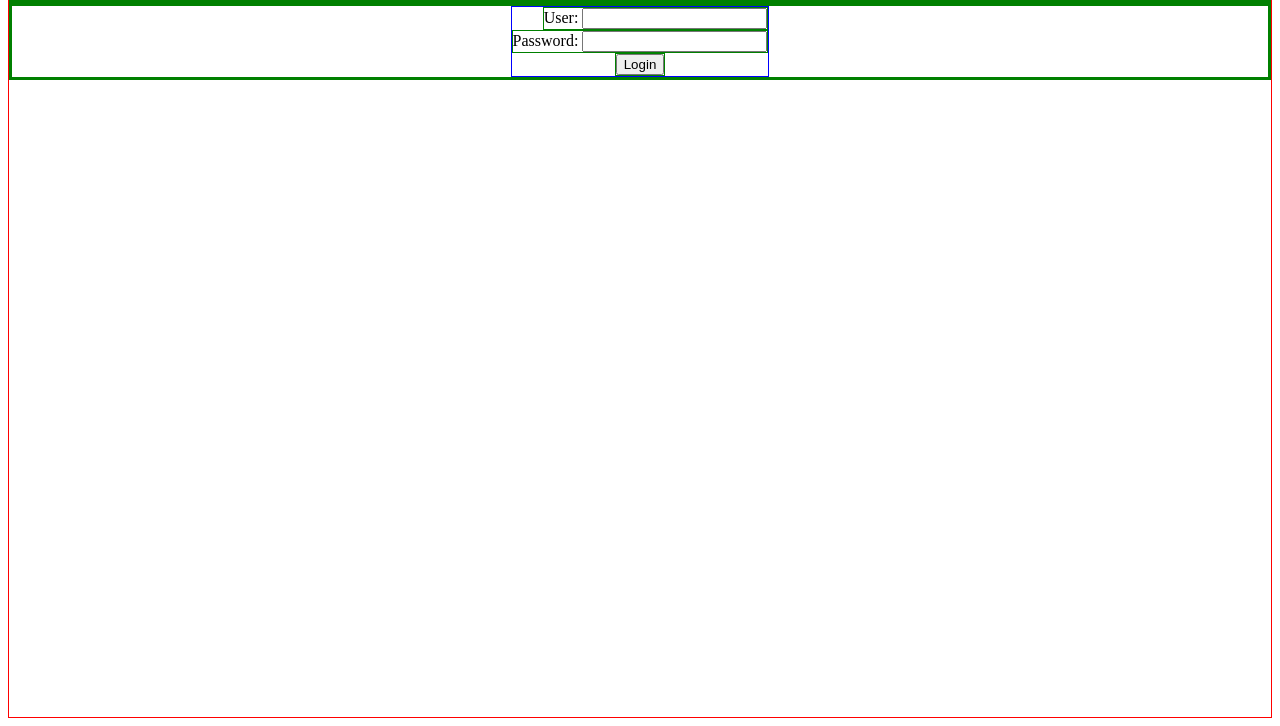
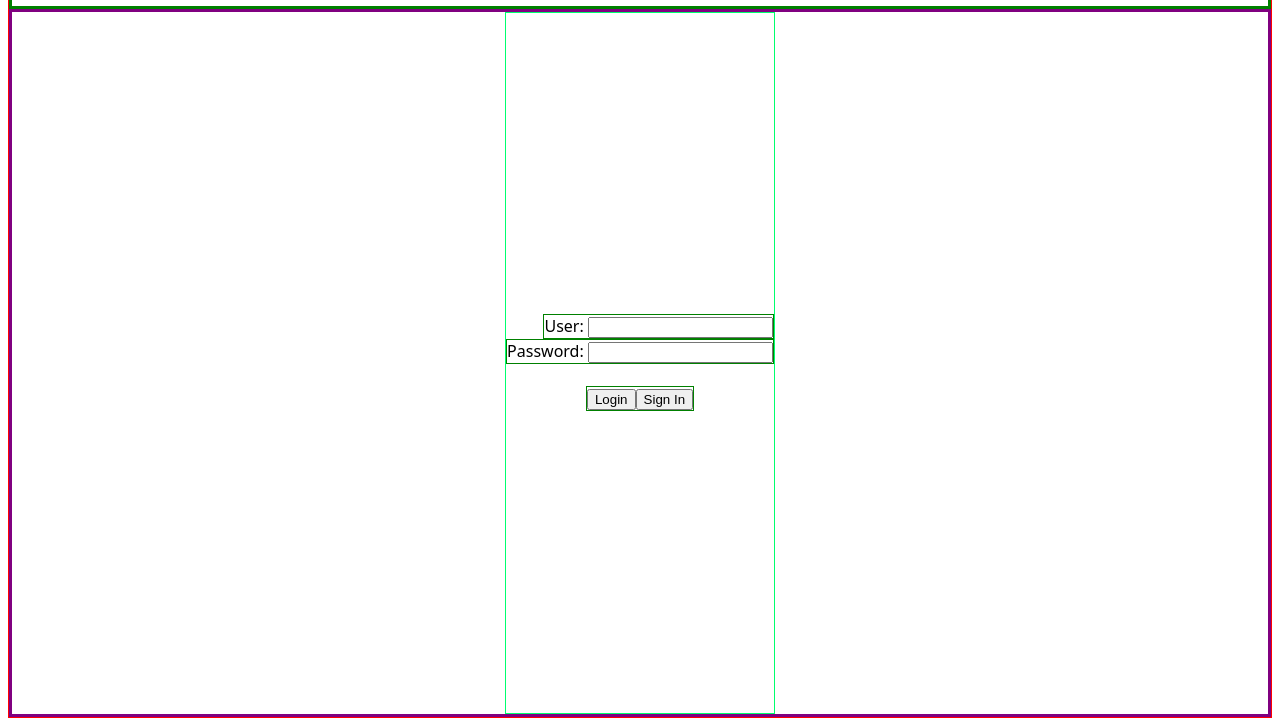
Before and after one commit to UltimateLyc/ATM, a plain HTML site: page assets/index.html in a window 1280 px wide. Shown: the part 92-818 px from the top of the page. Drawn offline with Linux system fonts and the light colour scheme.

Commit message:
refactoring

```diff
--- a/assets/index.html
+++ b/assets/index.html
@@ -29,8 +29,16 @@
                 <input type="text" id="password">
             </div>
 
+            <br>
+
             <div id="login_container">
-                <button onclick="login()" >Login</button>
+                <div id="btn_login_container">
+                    <button id="btn_login" onclick="login()" >Login</button>
+                </div>
+
+                <div id="btn_create_account_container">
+                    <button id="btn_create_account" onclick="create_account()">Sign In</button>
+                </div>
             </div>
 
         </div>
--- a/assets/style.css
+++ b/assets/style.css
@@ -3,6 +3,23 @@ body
     width: 0 auto;
     height: 100vh;
     border: 1px solid red;
+    font-family: system-ui, -apple-system, BlinkMacSystemFont, 'Segoe UI', Roboto, Oxygen, Ubuntu, Cantarell, 'Open Sans', 'Helvetica Neue', sans-serif;
+    color: rgb(0, 0, 0);
+}
+
+body
+{
+    /* Ubicación de la imagen */
+    /* background-image: url(./img/wallpaper.jpg); */
+    /* Para dejar la imagen de fondo centrada, vertical y horizontalmente */
+    background-position: center center;
+    /* Para que la imagen de fondo no se repita */
+    background-repeat: no-repeat;
+    /* La imagen se fija en la ventana de visualización para que la altura de la imagen no supere a la del contenido */
+    background-attachment: fixed;
+    /* La imagen de fondo se reescala automáticamente con el cambio del ancho de ventana del navegador */
+    background-size: cover;
+
 }
 
 .visible
@@ -28,23 +45,27 @@ body
 
 main
 {
-    border: 3px solid green;
+    border: 3px solid purple;
+    height: 100vh;
     display: flex;
     justify-content: center;
-
 }
 
 #account_container
 {
     display: flex;
-    border: 1px solid blue;
+    border: 1px solid rgb(0, 255, 110);
     flex-direction: column;
     align-items: flex-end;
+    justify-content: center;
 }
 
 #login_container
 {
     align-self: center;
+    display: flex;
+
+
 }
 
 #tittle_container
```
Also changed, not shown: assets/img/wallpaper.jpg (added).
